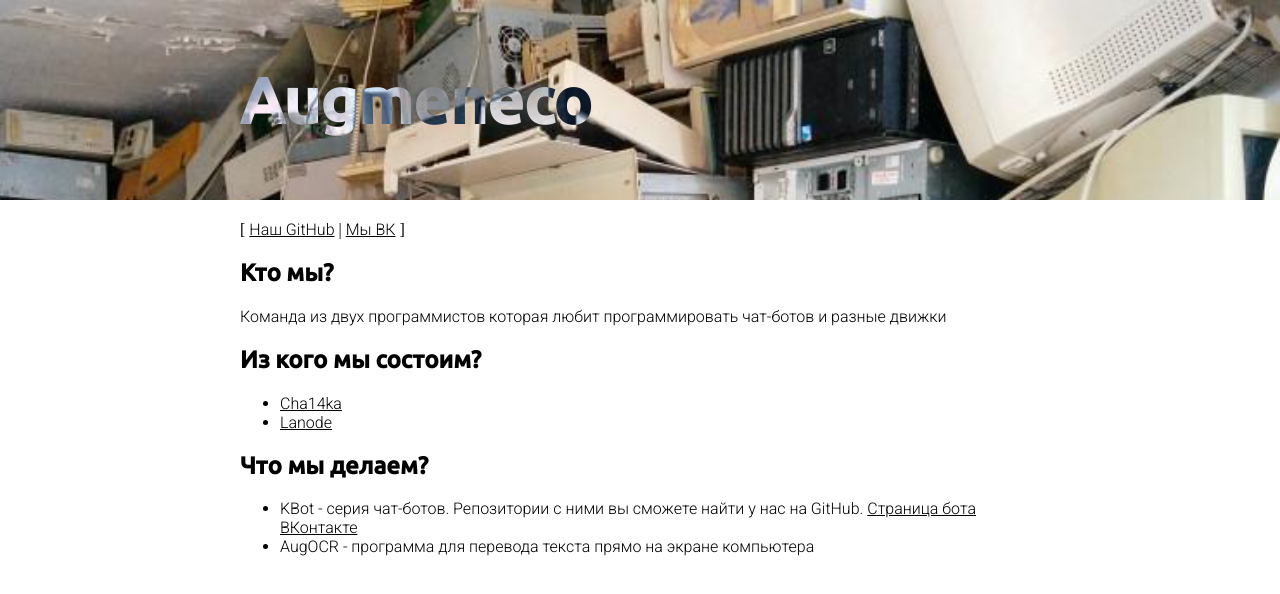
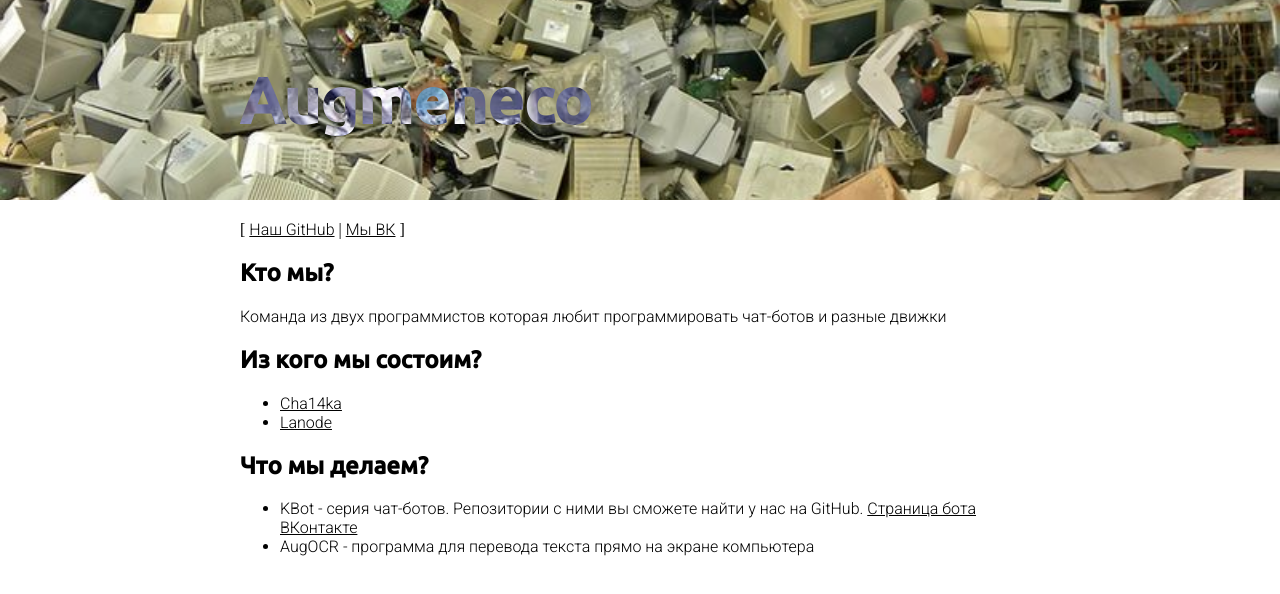
Before and after one commit to Augmeneco/augmeneco.github.io, a plain HTML site: page index.html in a window 1280 px wide. Drawn offline with Linux system fonts and the light colour scheme.

Commit message:
added more banners

```diff
--- a/main.css
+++ b/main.css
@@ -12,6 +12,7 @@ body {
     width: 100%;
     height: 200px;
     background-size: cover;
+    background-position: center;
     height: 200px;
     line-height: 200px;
     white-space: nowrap;
--- a/random_banner.js
+++ b/random_banner.js
@@ -1,12 +1,11 @@
 
-var random_images_array = ["1.jpg", "2.jpg", "3.jpg"];
+//var random_images_array = ["1.jpg", "2.jpg", "3.jpg", "4.jpg", "5.jpg", "6.jpg", "7.jpg", "8.jpg"];
+var images_count = 12;
 
 function ready() {
     var path = 'data/images/banners/'; // default path here
-    var num = Math.floor(Math.random() * random_images_array.length);
-    var img = random_images_array[num];
-    var pathImg = path + img;
-    document.getElementById("banner").style.backgroundImage = `url(${pathImg})`;
+    var imgNum = Math.floor(Math.random() * images_count)+1;
+    document.getElementById("banner").style.backgroundImage = `url(${path+imgNum}.jpg)`;
     //document.getElementById("banner").style.backgroundColor = "red";
 }
 
```
